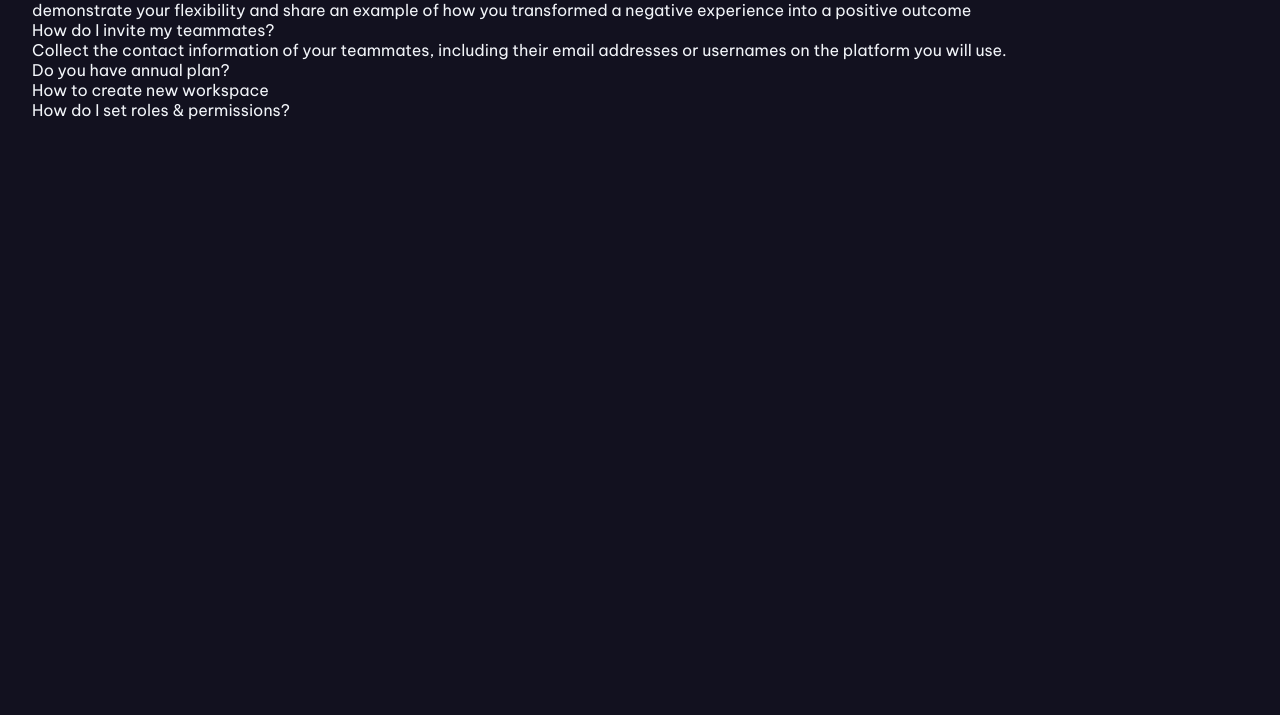
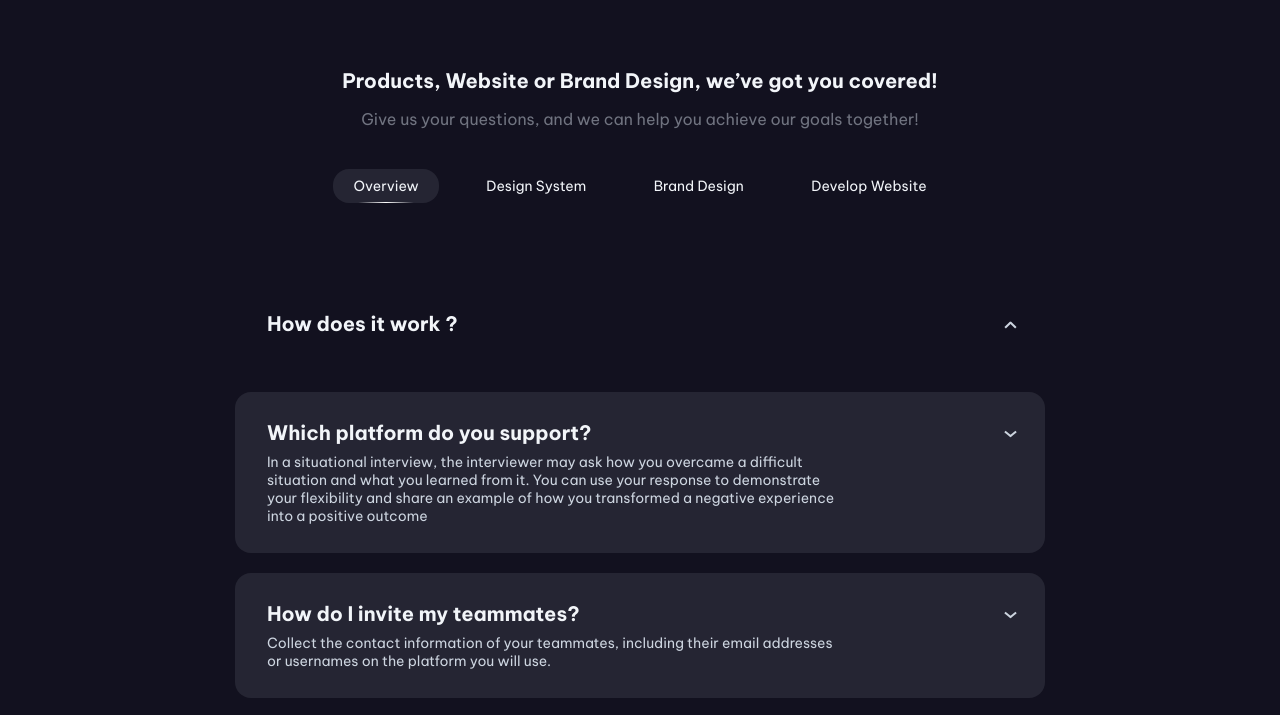
Before and after one commit to cristhianbenitez/responsive-challenges, a plain HTML site: page faq-page/index.html in a window 1280 px wide. Shown: the part 340-1055 px from the top of the page. Before the commit the page ends 800 px from the top, so only its background shows below. Drawn offline with nearby package versions, Linux system fonts and the light colour scheme.

Commit message:
faq-page-final

```diff
--- a/faq-page/index.html
+++ b/faq-page/index.html
@@ -11,12 +11,19 @@
       <h1 class="faq__header__heading">Frequently Asked Questions</h1>
     </header>
     <div class="faq__sub-header">
-      <h3 class="faq__sub-header__subheading"></h3>
-      <span class="faq__sub-header__text"></span>
+      <h3 class="faq__sub-header__subheading">
+        Products, Website or Brand Design, we’ve got you covered!
+      </h3>
+      <span class="faq__sub-header__text"
+        >Give us your questions, and we can help you achieve our goals
+        together!</span
+      >
     </div>
     <nav class="faq__nav">
       <ul class="faq__nav__list">
-        <li class="faq__nav__list__item">Overview</li>
+        <li class="faq__nav__list__item faq__nav__list__item--active">
+          Overview
+        </li>
         <li class="faq__nav__list__item">Design System</li>
         <li class="faq__nav__list__item">Brand Design</li>
         <li class="faq__nav__list__item">Develop Website</li>
@@ -24,46 +31,77 @@
     </nav>
 
     <section class="faq__question-list">
-      <div class="faq__question-list__item">
-        <div class="faq__question-list__item__accordion">
-          <span aria-label="accordion-button">How does it work ?</span>
+      <div class="faq__question-list__item-accordion">
+        <span aria-label="accordion-button"
+          >How does it work ?
+          <a class="arrow-icon">
+            <span class="left-bar"></span>
+            <span class="right-bar"></span>
+          </a>
+        </span>
         <p></p>
       </div>
-        <div class="faq__question-list__item__accordion">
+      <div
+        class="faq__question-list__item-accordion faq__question-list__item-accordion--open"
+      >
         <span aria-label="accordion-button"
-            >Which platform do you support?</span
-          >
+          >Which platform do you support?
+          <a class="arrow-icon">
+            <span class="left-bar"></span>
+            <span class="right-bar"></span>
+          </a>
+        </span>
         <p>
-            In a situational interview, the interviewer may ask how you overcame
-            a difficult situation and what you learned from it. You can use your
+          In a situational interview, the interviewer may ask how you overcame a
+          difficult situation and what you learned from it. You can use your
           response to demonstrate your flexibility and share an example of how
           you transformed a negative experience into a positive outcome
         </p>
       </div>
-        <div class="faq__question-list__item__accordion">
+      <div
+        class="faq__question-list__item-accordion faq__question-list__item-accordion--open"
+      >
         <span aria-label="accordion-button"
-            >How do I invite my teammates?</span
-          >
+          >How do I invite my teammates?
+          <a class="arrow-icon">
+            <span class="left-bar"></span>
+            <span class="right-bar"></span> </a
+        ></span>
         <p>
           Collect the contact information of your teammates, including their
           email addresses or usernames on the platform you will use.
         </p>
       </div>
-        <div class="faq__question-list__item__accordion">
-          <span aria-label="accordion-button">Do you have annual plan?</span>
+      <div class="faq__question-list__item-accordion">
+        <span aria-label="accordion-button"
+          >Do you have annual plan?
+          <a class="arrow-icon">
+            <span class="left-bar"></span>
+            <span class="right-bar"></span> </a
+        ></span>
         <p></p>
       </div>
-        <div class="faq__question-list__item__accordion">
-          <span aria-label="accordion-button">How to create new workspace</span>
+      <div class="faq__question-list__item-accordion">
+        <span aria-label="accordion-button"
+          >How to create new workspace
+          <a class="arrow-icon">
+            <span class="left-bar"></span>
+            <span class="right-bar"></span> </a
+        ></span>
         <p></p>
       </div>
-        <div class="faq__question-list__item__accordion">
+      <div class="faq__question-list__item-accordion">
         <span aria-label="accordion-button"
-            >How do I set roles & permissions?</span
-          >
+          >How do I set roles & permissions?
+          <a class="arrow-icon">
+            <span class="left-bar"></span>
+            <span class="right-bar"></span> </a
+        ></span>
         <p></p>
       </div>
-      </div>
     </section>
+
+    <script src="https://cdnjs.cloudflare.com/ajax/libs/jquery/3.7.1/jquery.min.js"></script>
+    <script src="./index.js"></script>
   </body>
 </html>
--- a/faq-page/index.js
+++ b/faq-page/index.js
@@ -0,0 +1,4 @@
+$('.faq__question-list__item-accordion').click(function () {
+  $(this).toggleClass('open');
+  $(this).toggleClass('faq__question-list__item-accordion--open');
+});
--- a/faq-page/styles.css
+++ b/faq-page/styles.css
@@ -12,6 +12,11 @@
   --clr-white: #f2f5f9;
   --clr-soft-grey: #cdd5e0;
   --clr-grey: #97a3b6;
+
+  /* Arrow */
+  --bg-clr: lightcoral;
+  --transition: cubic-bezier(0.25, 1.7, 0.35, 0.8);
+  --transition-duration: 0.5s;
 }
 
 body,
@@ -59,39 +64,182 @@ body {
 .faq__header {
   margin: 0 auto;
   text-align: center;
-  background: url('./images/faq-title-bg.png') no-repeat center center fixed;
+  background: url('./images/faq-title-bg.png') no-repeat center center;
   background-size: contain;
 
+  display: flex;
+  justify-content: center;
+  align-items: center;
+  overflow: hidden;
+
   width: 100%;
-  height: 200px;
+  height: 240px;
+  margin-top: 4.5rem;
+  margin-bottom: 6rem;
 }
 
 .faq__header__heading {
+  margin: 0 auto;
+  max-width: 500px;
+  line-height: 1.5;
+  font-size: var(--fs-heading);
+  color: var(--clr-soft-grey);
+  opacity: 0.5;
 }
 
 .faq__sub-header {
+  text-align: center;
+  margin-bottom: 2.5rem;
 }
 
 .faq__sub-header__subheading {
+  margin-bottom: 1rem;
+  font-size: 1.25rem;
 }
 
 .faq__sub-header__text {
+  font-size: 1rem;
+  color: var(--clr-soft-grey);
+  opacity: 0.5;
 }
 
 .faq__nav {
+  margin: 0 auto;
+  max-width: 620px;
+  margin-bottom: 5rem;
 }
 
 .faq__nav__list {
+  display: flex;
+  justify-content: space-evenly;
+  gap: 1.5rem;
+  align-items: center;
 }
 
 .faq__nav__list__item {
+  padding: 0.5rem 1.25rem;
+  font-size: 0.875rem;
+  border-radius: 1rem;
+}
+
+.faq__nav__list__item:hover {
+  cursor: pointer;
+}
+
+.faq__nav__list__item--active {
+  background-color: rgba(205, 213, 224, 0.1);
+  position: relative;
+  &::after {
+    content: '';
+    position: absolute;
+    margin-inline: auto;
+    left: 0;
+    right: 0;
+    bottom: 0;
+    width: 70%;
+    height: 1px;
+    background: rgb(2, 0, 36);
+    background: radial-gradient(
+      circle,
+      rgba(255, 255, 255, 1) 0%,
+      rgba(0, 212, 255, 0) 100%
+    );
+
+    background: rgb(255, 255, 255);
+    background: radial-gradient(
+      circle,
+      rgba(255, 255, 255, 1) 0%,
+      rgba(255, 255, 255, 0.45) 45%,
+      rgba(205, 213, 224, 0) 75%,
+      rgba(205, 213, 224, 0) 100%
+    );
+  }
 }
 
 .faq__question-list {
+  max-width: 810px;
+  margin: 0 auto;
 }
 
-.faq__question-list__item {
+.faq__question-list__item-accordion {
+  padding: 1.75rem 2rem;
+  margin-bottom: 1.25rem;
+
+  border-radius: 1rem;
+  transition: background-color var(--transition-duration) var(--transition);
 }
 
-.faq__question-list__item__accordion {
+.faq__question-list__item-accordion--open {
+  background-color: rgba(205, 213, 224, 0.1);
 }
+
+.faq__question-list__item-accordion span {
+  display: flex;
+  justify-content: space-between;
+  align-items: center;
+  font-size: 1.25rem;
+  margin-bottom: 0.5rem;
+  font-weight: 700;
+}
+.faq__question-list__item-accordion p {
+  color: var(--clr-soft-grey);
+  font-size: var(--fs-btn-text);
+  max-width: 580px;
+  transition: opacity 1s ease-out;
+  opacity: 0;
+  height: 0;
+  overflow: hidden;
+}
+.faq__question-list__item-accordion--open p {
+  opacity: 1;
+  height: auto;
+}
+
+/* ======================
+          Arrow
+  ======================*/
+
+.arrow-icon {
+  width: 6px;
+  display: block;
+  position: relative;
+  cursor: pointer;
+}
+
+.left-bar,
+.right-bar {
+  position: absolute;
+  width: 8px;
+  height: 2px;
+  display: block;
+  &::after {
+    content: '';
+    background-color: var(--clr-soft-grey);
+    width: 8px;
+    height: 2px;
+    display: block;
+    z-index: -1;
+    transition: all var(--transition-duration) var(--transition);
+  }
+}
+
+.left-bar {
+  left: 1.5px;
+  transform: rotate(45deg);
+}
+
+.right-bar {
+  right: 1.5px;
+  transform: rotate(-45deg);
+}
+
+.faq__question-list__item-accordion--open {
+  .left-bar::after {
+    transform-origin: center center;
+    transform: rotate(-85deg);
+  }
+  .right-bar::after {
+    transform-origin: center center;
+    transform: rotate(85deg);
+  }
+}
```
Lines whose indentation alone changed are shown as unchanged.
